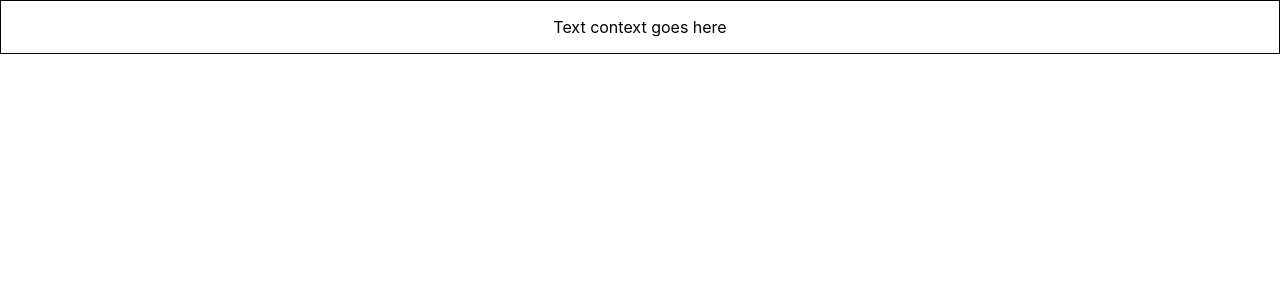
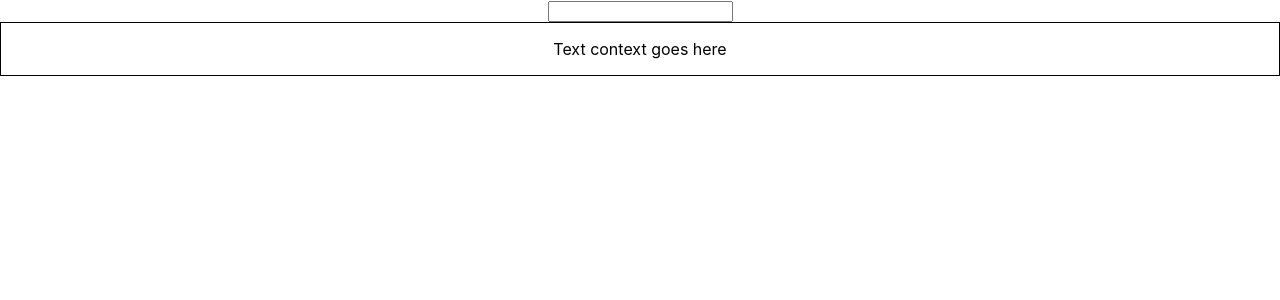
Before and after one commit to thethmuenaing/react-typescript-demo, a React (Create React App) app: page / in a window 1280 px wide. Shown: the top 300 px of the page. Built offline with nearby package versions, Linux system fonts and the light colour scheme.

Commit message:
destructure of typescript props

```diff
--- a/src/App.tsx
+++ b/src/App.tsx
@@ -1,7 +1,7 @@
 import './App.css';
 import { Container } from './components/Container';
 // import { Button } from './components/Button';
-// import { Input } from './components/Input';
+import { Input } from './components/Input';
 // import { Greet } from './components/Greet';
 // import { Heading } from './components/Heading';
 // import { Oscar } from './components/Oscar';
@@ -34,19 +34,19 @@ function App() {
 
   return (
     <div className="App">
-      {/* <Greet name="Vishwas" messageCount={20} isLoggedIn={true}/>
-      <Person name={personName} />
-      <PersonList names={nameList} /> */}
-      {/* <Status status='loading' />
-      <Heading>Placeholder text</Heading>
-      <Oscar>
+      {/* <Greet name="Vishwas" messageCount={20} isLoggedIn={true}/> */}
+      {/* <Person name={personName} /> */}
+      {/* <PersonList names={nameList} /> */}
+      {/* <Status status='loading' /> */}
+      {/* <Heading>Placeholder text</Heading> */}
+      {/* <Oscar>
         <Heading>Oscar goes to Loonardo Dicpario!</Heading>
-      </Oscar>
-      <Greet name="Vishwas" isLoggedIn={true}/> */}
+      </Oscar> */}
+      {/* <Greet name="Vishwas" isLoggedIn={true}/> */}
       {/* <Button handleClick={(event , id ) => {
         console.log("Button clicked", event , id)
-      }} />
-      <Input value='' handleChange={(event)=> console.log(event)} /> */}
+      }} /> */}
+      <Input value='' handleChange={(event)=> console.log(event)} />
       <Container styles={{border: "1px solid black", padding: "1rem"}} />
     </div>
   );
--- a/src/components/Input.tsx
+++ b/src/components/Input.tsx
@@ -6,11 +6,11 @@ type InputProps = {
 }
 
 
-export const Input = (props: InputProps) => {
+export const Input = ({value , handleChange}: InputProps) => {
 	const handleInputChange = (event: React.ChangeEvent<HTMLInputElement>) => {
 		console.log(event)
 	}
 	return (
-		<input type="text" value={props.value} onChange={handleInputChange} />
+		<input type="text" value={value} onChange={handleChange} />
 	)
 }
```
